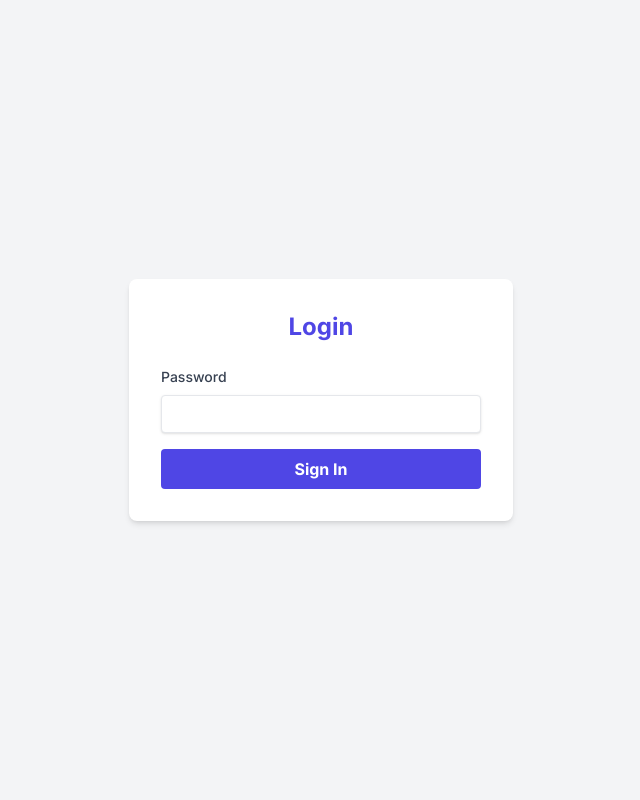
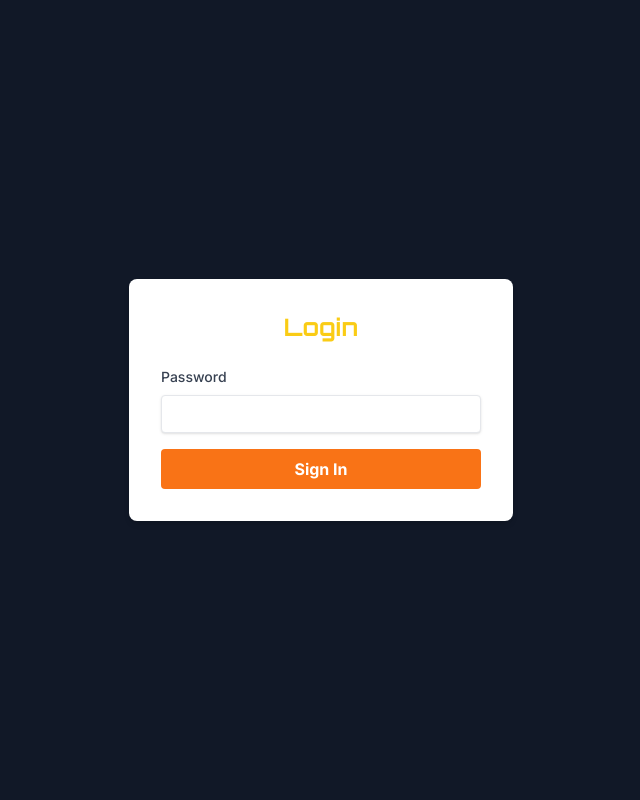
Before and after one commit to thehotbot/RoyaTest, a Flask app: page /login in a window 1280 px wide. Shown: the whole page, without its empty margins (319-959 px from the left). Run offline with Flask 3, Linux system fonts and the light colour scheme; parts of the project's set-up code (start-up, migrations or seed data) failed here and were passed over.

Commit message:
Agent step completed: Update CSS file with correct color scheme and fonts

```diff
--- a/static/css/output.css
+++ b/static/css/output.css
@@ -703,9 +703,14 @@ video {
   background-color: rgb(243 244 246 / var(--tw-bg-opacity));
 }
 
-.bg-indigo-600 {
+.bg-gray-900 {
   --tw-bg-opacity: 1;
-  background-color: rgb(79 70 229 / var(--tw-bg-opacity));
+  background-color: rgb(17 24 39 / var(--tw-bg-opacity));
+}
+
+.bg-orange-500 {
+  --tw-bg-opacity: 1;
+  background-color: rgb(249 115 22 / var(--tw-bg-opacity));
 }
 
 .bg-white {
@@ -776,19 +781,14 @@ video {
   line-height: 1.25;
 }
 
-.text-blue-500 {
-  --tw-text-opacity: 1;
-  color: rgb(59 130 246 / var(--tw-text-opacity));
-}
-
 .text-gray-700 {
   --tw-text-opacity: 1;
   color: rgb(55 65 81 / var(--tw-text-opacity));
 }
 
-.text-indigo-600 {
+.text-orange-500 {
   --tw-text-opacity: 1;
-  color: rgb(79 70 229 / var(--tw-text-opacity));
+  color: rgb(249 115 22 / var(--tw-text-opacity));
 }
 
 .text-red-500 {
@@ -799,6 +799,11 @@ video {
 .text-white {
   --tw-text-opacity: 1;
   color: rgb(255 255 255 / var(--tw-text-opacity));
+}
+
+.text-yellow-400 {
+  --tw-text-opacity: 1;
+  color: rgb(250 204 21 / var(--tw-text-opacity));
 }
 
 .shadow {
@@ -835,8 +840,12 @@ video {
 
 body {
   font-family: 'Inter', 'Segoe UI', Tahoma, Geneva, Verdana, sans-serif;
-  background-color: #f3f4f6;
-  color: #1f2937;
+  background-color: #141E33;
+  color: #ffffff;
+}
+
+h1, h2, h3, h4, h5, h6 {
+  font-family: 'Orbitron', sans-serif;
 }
 
 #chat-container {
@@ -861,7 +870,7 @@ body {
 
 .user-message {
   align-self: flex-end;
-  background-color: #4f46e5;
+  background-color: #FD4C00;
   color: white;
   margin-left: auto;
 }
@@ -874,14 +883,14 @@ body {
 }
 
 .assistant-message a {
-  color: #4f46e5;
+  color: #FD4C00;
   text-decoration: underline;
 }
 
 .system-message {
   align-self: center;
-  background-color: #fde68a;
-  color: #92400e;
+  background-color: #fcba04;
+  color: #1f2937;
   font-style: italic;
 }
 
@@ -893,7 +902,7 @@ body {
 }
 
 #start-button, #send-button {
-  background-color: #4f46e5;
+  background-color: #FD4C00;
   color: white;
   transition: background-color 0.3s ease;
   border: none;
@@ -904,7 +913,7 @@ body {
 }
 
 #start-button:hover, #send-button:hover {
-  background-color: #4338ca;
+  background-color: #e64400;
 }
 
 #start-button:disabled {
@@ -952,38 +961,37 @@ body {
 }
 
 h1 {
-  font-family: 'Inter', 'Segoe UI', Tahoma, Geneva, Verdana, sans-serif;
-  color: #111827;
+  color: #fcba04;
   font-weight: 700;
 }
 
 a {
-  color: #4f46e5;
+  color: #FD4C00;
   text-decoration: none;
   transition: color 0.3s ease;
 }
 
 a:hover {
-  color: #4338ca;
+  color: #e64400;
 }
 
-.hover\:bg-indigo-700:hover {
+.hover\:bg-orange-600:hover {
   --tw-bg-opacity: 1;
-  background-color: rgb(67 56 202 / var(--tw-bg-opacity));
+  background-color: rgb(234 88 12 / var(--tw-bg-opacity));
 }
 
-.hover\:text-blue-700:hover {
+.hover\:text-orange-700:hover {
   --tw-text-opacity: 1;
-  color: rgb(29 78 216 / var(--tw-text-opacity));
+  color: rgb(194 65 12 / var(--tw-text-opacity));
 }
 
 .hover\:opacity-90:hover {
   opacity: 0.9;
 }
 
-.focus\:border-indigo-500:focus {
+.focus\:border-orange-500:focus {
   --tw-border-opacity: 1;
-  border-color: rgb(99 102 241 / var(--tw-border-opacity));
+  border-color: rgb(249 115 22 / var(--tw-border-opacity));
 }
 
 .focus\:outline-none:focus {
@@ -997,9 +1005,9 @@ a:hover {
   box-shadow: var(--tw-ring-offset-shadow), var(--tw-ring-shadow), var(--tw-shadow, 0 0 #0000);
 }
 
-.focus\:ring-indigo-500:focus {
+.focus\:ring-orange-500:focus {
   --tw-ring-opacity: 1;
-  --tw-ring-color: rgb(99 102 241 / var(--tw-ring-opacity));
+  --tw-ring-color: rgb(249 115 22 / var(--tw-ring-opacity));
 }
 
 .disabled\:opacity-50:disabled {
--- a/templates/login.html
+++ b/templates/login.html
@@ -4,22 +4,22 @@
     <meta charset="UTF-8">
     <meta name="viewport" content="width=device-width, initial-scale=1.0">
     <title>Login - The Hot Bot Demo</title>
-    <link href="https://fonts.googleapis.com/css2?family=Inter:wght@400;500;700&display=swap" rel="stylesheet">
+    <link href="https://fonts.googleapis.com/css2?family=Inter:wght@400;500;700&family=Orbitron:wght@400;700&display=swap" rel="stylesheet">
     <link rel="stylesheet" href="{{ url_for('static', filename='css/output.css') }}">
 </head>
-<body class="bg-gray-100 h-screen flex items-center justify-center font-inter">
+<body class="bg-gray-900 h-screen flex items-center justify-center font-inter">
     <div class="bg-white p-8 rounded-lg shadow-md w-96">
-        <h1 class="text-2xl font-bold mb-6 text-center text-indigo-600">Login</h1>
+        <h1 class="text-2xl font-bold mb-6 text-center text-yellow-400 font-orbitron">Login</h1>
         {% if error %}
         <p class="text-red-500 mb-4">{{ error }}</p>
         {% endif %}
         <form method="POST">
             <div class="mb-4">
                 <label for="password" class="block text-gray-700 text-sm font-medium mb-2">Password</label>
-                <input type="password" id="password" name="password" class="shadow appearance-none border rounded w-full py-2 px-3 text-gray-700 leading-tight focus:outline-none focus:ring-2 focus:ring-indigo-500" required>
+                <input type="password" id="password" name="password" class="shadow appearance-none border rounded w-full py-2 px-3 text-gray-700 leading-tight focus:outline-none focus:ring-2 focus:ring-orange-500" required>
             </div>
             <div class="flex items-center justify-between">
-                <button type="submit" class="w-full bg-indigo-600 hover:bg-indigo-700 text-white font-bold py-2 px-4 rounded focus:outline-none focus:shadow-outline transition duration-300">
+                <button type="submit" class="w-full bg-orange-500 hover:bg-orange-600 text-white font-bold py-2 px-4 rounded focus:outline-none focus:shadow-outline transition duration-300">
                     Sign In
                 </button>
             </div>
```
Also changed, not shown: static/css/styles.css (+15 -12 lines), templates/index.html (+5 -5 lines), package-lock.json.
